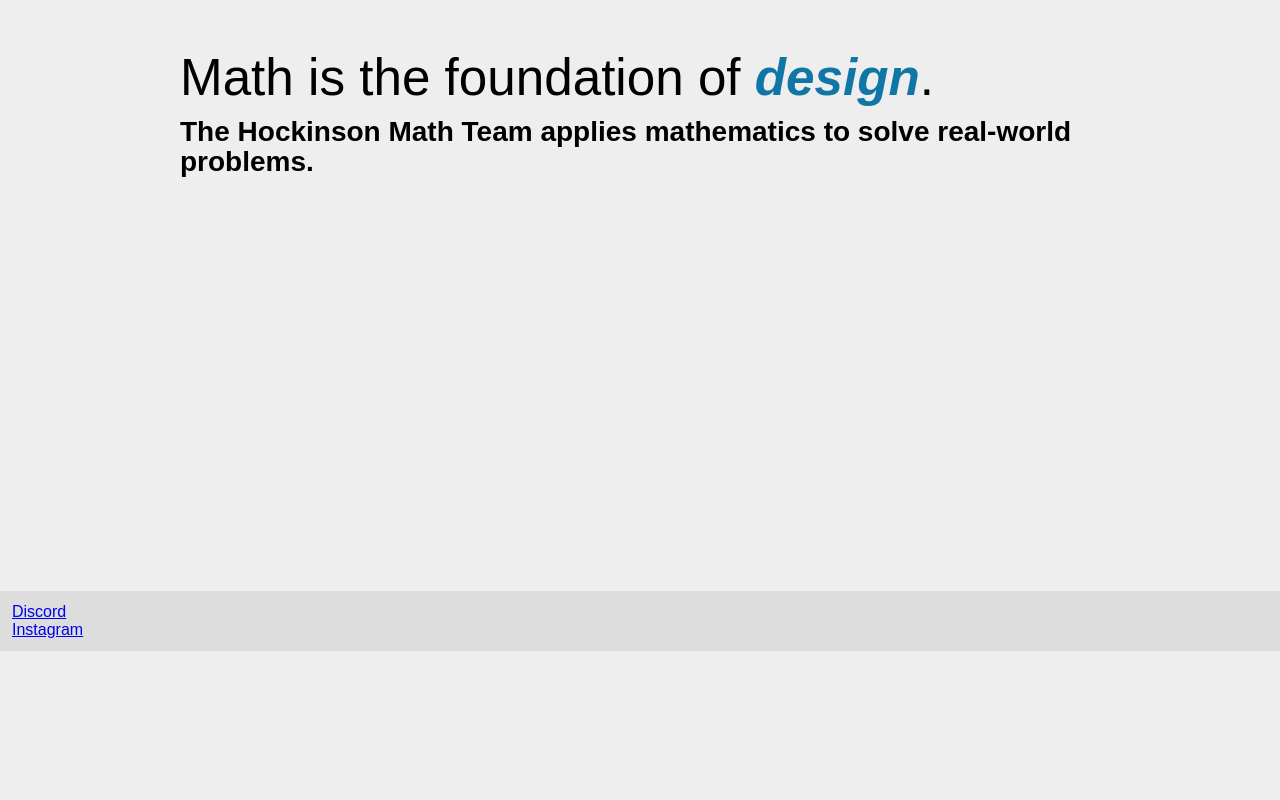
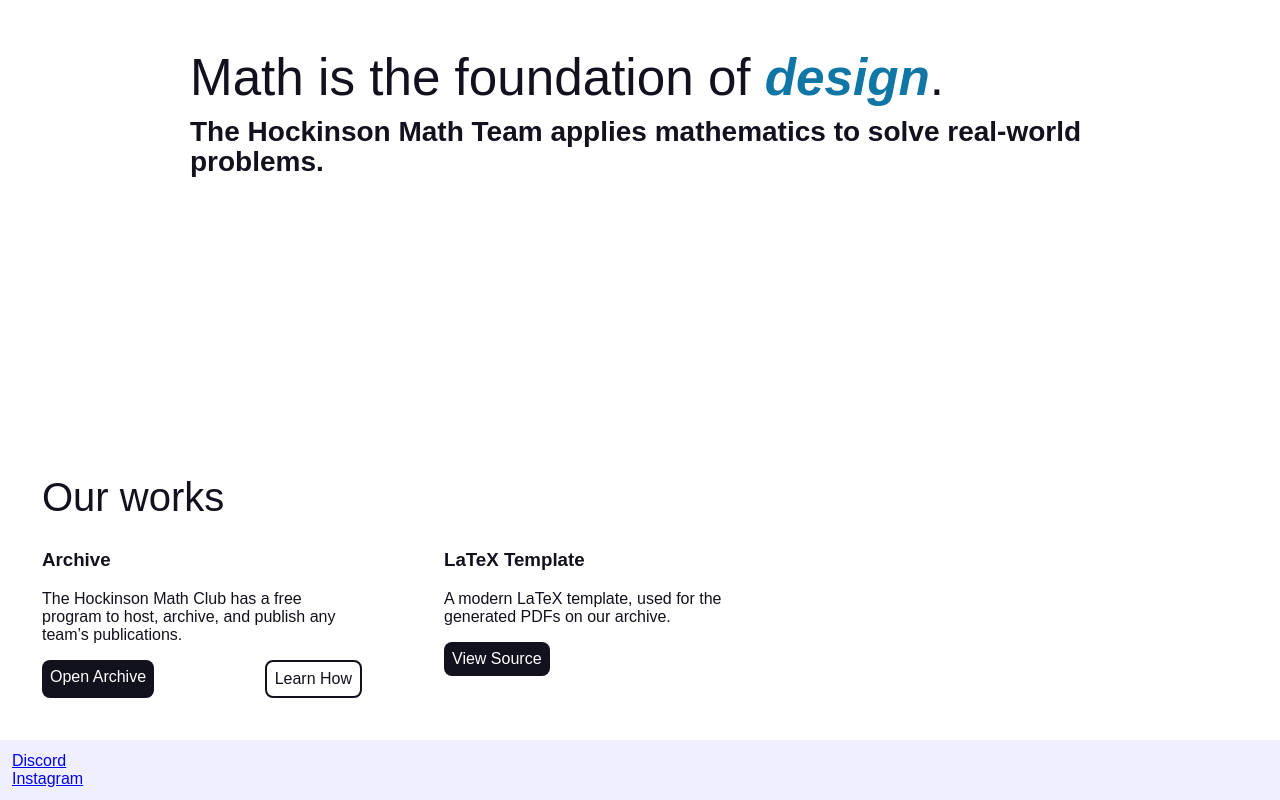
Before and after one commit to hockinson/www, a Next.js app: page / in a window 1280 px wide. Shown: the part 275-1075 px from the top of the page. Before the commit the page ends 926 px from the top, so only its background shows below. Built offline with nearby package versions, Linux system fonts and the light colour scheme.

Commit message:
Added "services"

```diff
--- /dev/null
+++ b/src/components/Service.js
@@ -0,0 +1,59 @@
+import Link from "next/link";
+
+import styles from "./styles/Service.module.css";
+
+const services = [
+  {
+    id: "archive",
+    title: "Archive",
+    description:
+      "The Hockinson Math Club has a free program to host, archive, and publish any team’s publications.",
+
+    primaryLink: {
+      href: "/archive",
+      label: "Open Archive",
+    },
+
+    secondaryLink: {
+      href: "/archive/submit",
+      label: "Learn How",
+    },
+  },
+  {
+    id: "latex_template",
+    title: "LaTeX Template",
+    description:
+      "A modern LaTeX template, used for the generated PDFs on our archive.",
+
+    primaryLink: {
+      href: "https://github.com/hockinson/template",
+      label: "View Source",
+    },
+  },
+];
+
+export default function Service(props) {
+  const service = services.find((s) => s.id === props.id);
+
+  return (
+    <div className={styles.service}>
+      <h3>{service.title}</h3>
+      <p>{service.description}</p>
+
+      <div className={styles.links}>
+        <Link className={styles.primaryLink} href={service.primaryLink.href}>
+          {service.primaryLink.label}
+        </Link>
+
+        {service.secondaryLink && (
+          <Link
+            className={styles.secondaryLink}
+            href={service.secondaryLink.href}
+          >
+            {service.secondaryLink.label}
+          </Link>
+        )}
+      </div>
+    </div>
+  );
+}
--- a/src/components/styles/Layout.module.css
+++ b/src/components/styles/Layout.module.css
@@ -40,9 +40,6 @@
 /* Body */
 .main {
   min-height: 100vh;
-
-  max-width: 920px;
-  margin: 0 auto;
 }
 
 /* Footer */
--- /dev/null
+++ b/src/components/styles/Service.module.css
@@ -0,0 +1,31 @@
+.service {
+  width: 320px;
+}
+
+.links {
+  display: flex;
+  justify-content: space-between;
+}
+
+.links > a {
+  text-decoration: none;
+}
+
+.primaryLink {
+  color: #fff;
+  background-color: var(--color-fg);
+
+  color: var(--color-bg);
+
+  padding: 8px;
+  border-radius: 8px;
+}
+
+.secondaryLink {
+  color: var(--color-fg);
+  background-color: var(--color-bg);
+  border: var(--color-fg) 2px solid;
+
+  padding: 8px;
+  border-radius: 8px;
+}
--- a/src/pages/index.js
+++ b/src/pages/index.js
@@ -1,6 +1,8 @@
 import { useEffect, useState } from "react";
 
 import styles from "@/styles/Home.module.css";
+
+import Service from "@/components/Service";
 
 export default function Home() {
   const words = ["technology", "science", "engineering", "design", "business"];
@@ -44,6 +46,15 @@
           problems.
         </div>
       </div>
+
+      <div className={styles.services}>
+        <h2 className={styles.services__title}>Our works</h2>
+
+        <div className={styles.services__list}>
+          <Service id="archive" />
+          <Service id="latex_template" />
+        </div>
+      </div>
     </>
   );
 }
--- a/src/styles/Home.module.css
+++ b/src/styles/Home.module.css
@@ -3,6 +3,9 @@
   display: flex;
   flex-direction: column;
   justify-content: center;
+
+  max-width: 900px;
+  margin: 0 auto;
 }
 
 .title__text {
@@ -56,3 +59,22 @@
 .title__text_dyn_cyan {
   color: var(--color-cyan);
 }
+
+.services {
+  margin: 42px;
+}
+
+.services__title {
+  font-size: 2.5em;
+  font-style: normal;
+  font-weight: 500;
+  line-height: 124.138%;
+  margin-bottom: 8px;
+}
+
+.services__list {
+  display: grid;
+  grid-template-columns: repeat(auto-fill, minmax(320px, 1fr));
+  grid-gap: 10px;
+  gap: 10px;
+}
--- a/src/styles/globals.css
+++ b/src/styles/globals.css
@@ -1,10 +1,10 @@
 :root {
-  --color-bg: #eee;
-  --color-fg: #000;
+  --color-bg: #ffffff;
+  --color-fg: #12111e;
+  --color-subtext: #1d1c2d;
 
-  --color-s0: #ddd;
-
-  --color-subtext-0: #222;
+  --color-s0: #f0efff;
+  --color-s1: #d7d7d9;
 
   --color-blue: #1565dc;
   --color-green: #2e8453;
@@ -16,12 +16,12 @@
 
 @media (prefers-color-scheme: dark) {
   :root {
-    --color-bg: #111;
-    --color-fg: #eee;
+    --color-bg: #12111e;
+    --color-fg: #f0efff;
+    --color-subtext: #c1c0d2;
 
-    --color-s0: #222;
-
-    --color-subtext-0: #ccc;
+    --color-s0: #31313e;
+    --color-s1: #272734;
 
     --color-blue: #0555cc;
     --color-green: #65f916;
```
